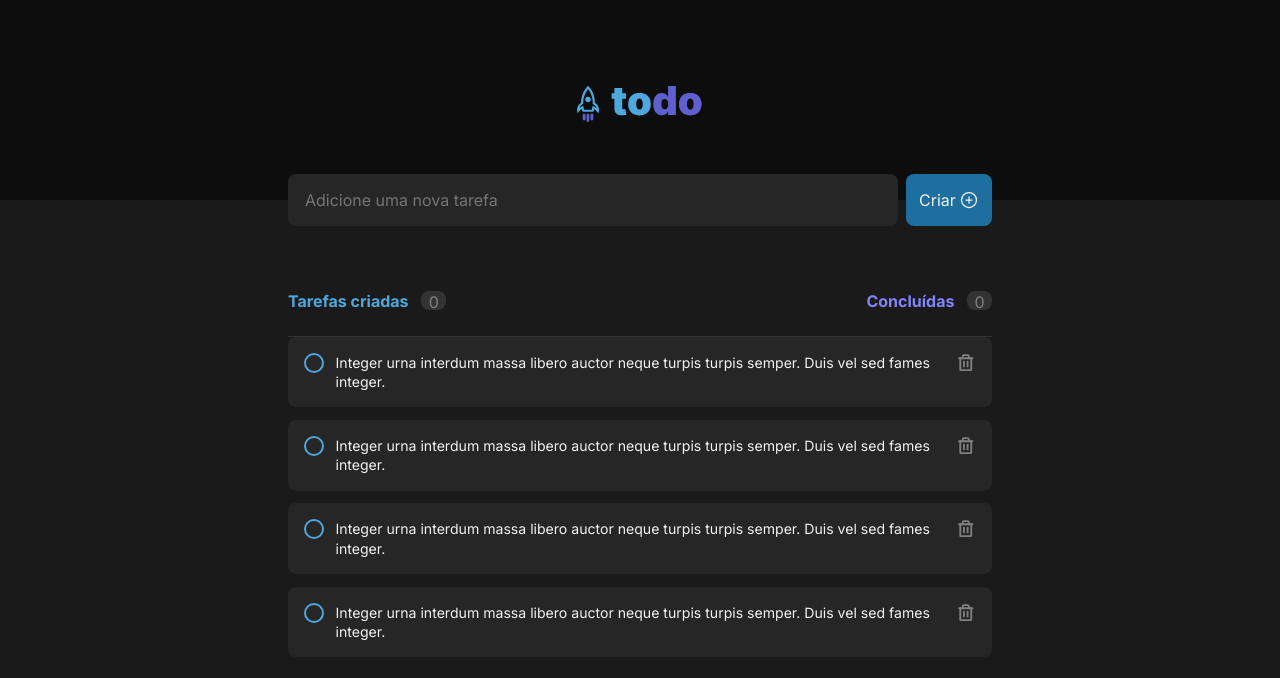
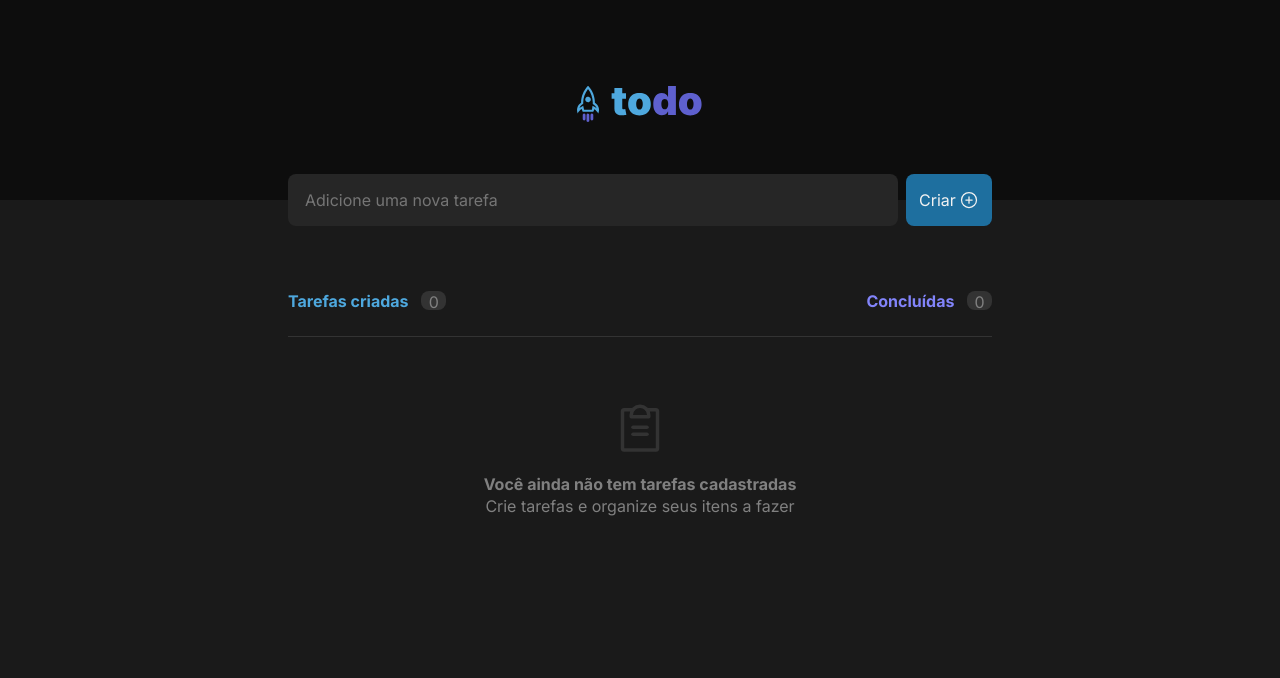
Before and after one commit to HenriquePereiraa/Todo-List, a React (Vite) app: page / in a window 1280 px wide. Shown: the top 678 px of the page. Built offline with nearby package versions, Linux system fonts and the light colour scheme.

Commit message:
Add: task list

```diff
--- a/src/components/Main/Todo/index.tsx
+++ b/src/components/Main/Todo/index.tsx
@@ -1,7 +1,12 @@
 import { Trash } from "phosphor-react";
 import styles from "./Todo.module.css";
 
-export function Todo() {
+interface TodoProps {
+  task: string;
+  finished: boolean;
+}
+
+export function Todo({ task, finished }: TodoProps) {
   return (
     <div className={styles.todoContainer}>
       <label className={styles.roundCheckbox}>
@@ -9,8 +14,7 @@ export function Todo() {
         <span className={styles.checkmark}></span>
       </label>
       <p className={styles.task}>
-        Integer urna interdum massa libero auctor neque turpis turpis semper.
-        Duis vel sed fames integer.
+        {task}
       </p>
       <Trash weight="bold" />
     </div>
--- a/src/components/Main/index.tsx
+++ b/src/components/Main/index.tsx
@@ -13,8 +13,8 @@ export function Main() {
 
   const [task, setTask] = useState("");
 
-  function handleAddNewTask(e:FormEvent) {
-    e.preventDefault()
+  function handleAddNewTask(e: FormEvent) {
+    e.preventDefault();
     const newTask = {
       task,
       finished: false,
@@ -53,16 +53,19 @@ export function Main() {
 
         <div className={styles.line}></div>
 
-        {/* <div className={styles.emptyList}>
-          <ClipboardText size={56} />
-          <strong>Você ainda não tem tarefas cadastradas </strong>
-          <span> Crie tarefas e organize seus itens a fazer</span>
-        </div> */}
-
-        <Todo />
-        <Todo />
-        <Todo />
-        <Todo />
+        {tasksList.length > 0 ? (
+          <>
+            {tasksList.map((task) => {
+              return <Todo key={task.task} task={task.task} finished={task.finished} />;
+            })}
+          </>
+        ) : (
+          <div className={styles.emptyList}>
+            <ClipboardText size={56} />
+            <strong>Você ainda não tem tarefas cadastradas </strong>
+            <span> Crie tarefas e organize seus itens a fazer</span>
+          </div>
+        )}
       </div>
     </div>
   );
```
